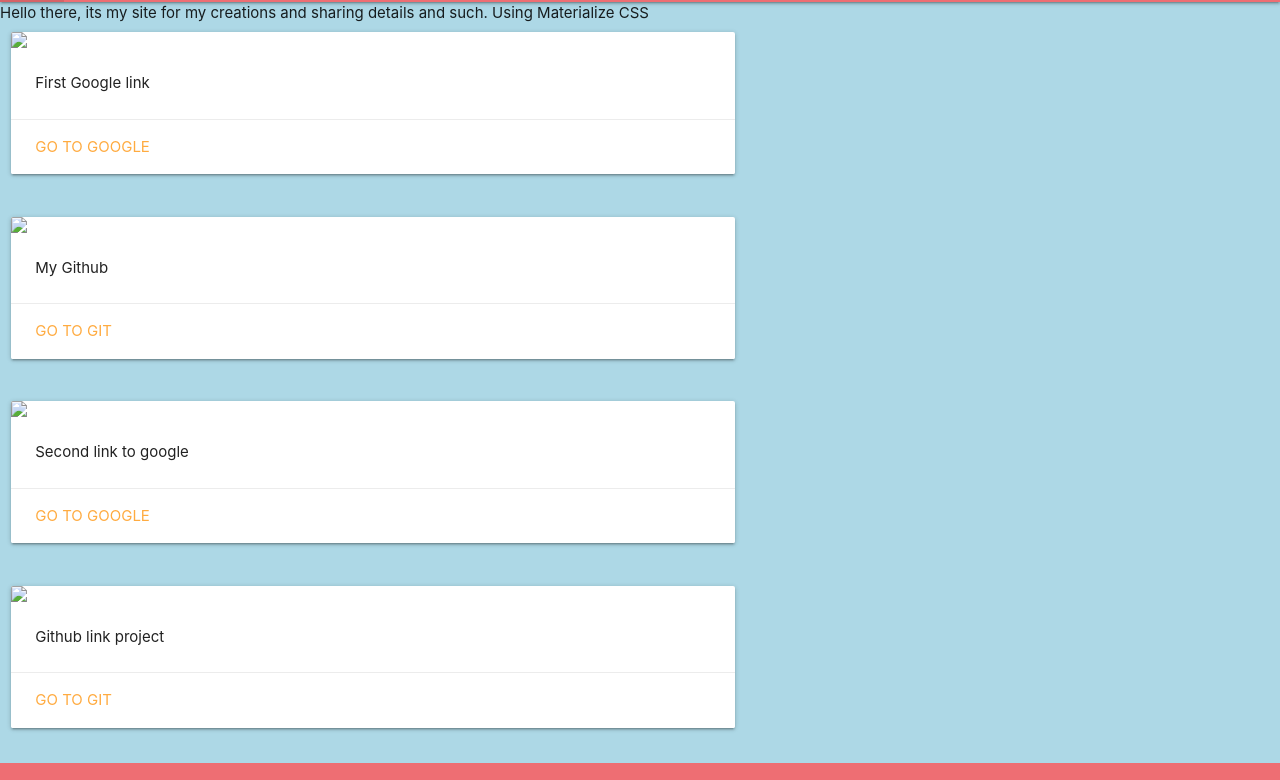
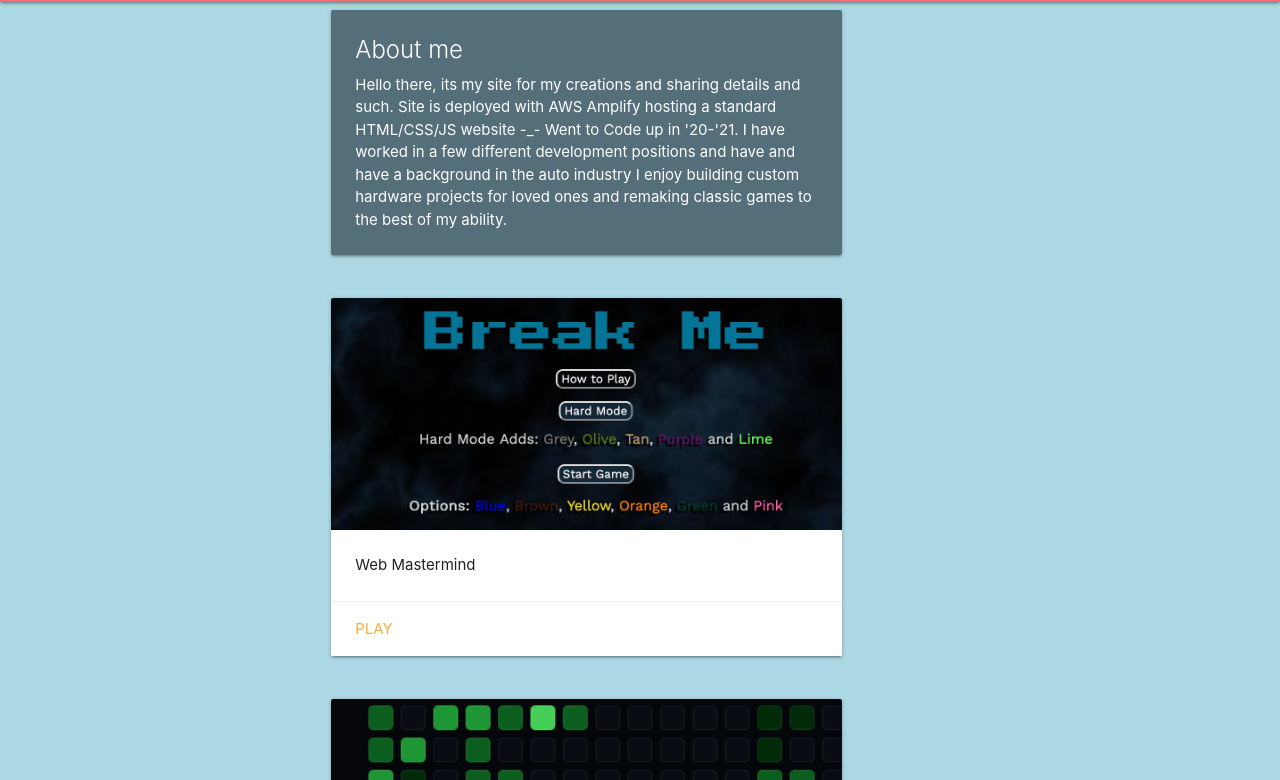
Before and after one commit to Mdbaker19/domainSite, a plain HTML site: page index.html in a window 1280 px wide. Shown: the part 62-842 px from the top of the page. Drawn offline with nearby package versions, Linux system fonts and the light colour scheme.

Commit message:
Some details at least

```diff
--- a/index.css
+++ b/index.css
@@ -12,3 +12,13 @@ body {
 main {
     flex: 1 0 auto;
 }
+
+#canvas {
+    position: fixed;
+    top: 0;
+    left: 0;
+    z-index: -1;
+    width: 100vw;
+    height: 100vh;
+    pointer-events: none; /* let mouse clicks pass through */
+  }
--- a/index.html
+++ b/index.html
@@ -12,22 +12,18 @@
 </head>
 <body>
 
+    <canvas id="canvas"></canvas>
+
     <nav id="top">
         <div class="nav-wrapper">
-            <a href="#" class="brand-logo right">Logo</a>
+            <a href="#" class="brand-logo right">Matthew</a>
             <ul id="nav-mobile" class="left hide-on-med-and-down">
-                <li><a href="sass.html">Sass</a></li>
-                <li><a href="badges.html">Components</a></li>
-                <li><a href="collapsible.html">JavaScript</a></li>
+<!--                <li><a href="sass.html">Sass</a></li>-->
             </ul>
         </div>
     </nav>
 
     <main>
-
-        <section id="about">
-            Hello there, its my site for my creations and sharing details and such. Using Materialize CSS
-        </section>
 
         <section id="cards">
 
@@ -39,17 +35,14 @@
     <footer class="page-footer">
         <div class="container">
             <div class="row">
-                <div class="col l6 s12">
+                <div class="col l5 s12">
                     <h5 class="white-text">This is the bottom</h5>
-                    <p class="grey-text text-lighten-4">You can use rows and columns here to organize your footer content.</p>
+                    <p class="grey-text text-lighten-4">Using Materialize CSS.</p>
                 </div>
                 <div class="col l4 offset-l2 s12">
                     <h5 class="white-text">Links</h5>
                     <ul>
-                        <li><a class="grey-text text-lighten-3" href="#!">Link 1</a></li>
-                        <li><a class="grey-text text-lighten-3" href="#!">Link 2</a></li>
-                        <li><a class="grey-text text-lighten-3" href="#!">Link 3</a></li>
-                        <li><a class="grey-text text-lighten-3" href="#!">Link 4</a></li>
+                        <li><a class="grey-text text-lighten-3" href="#!">Links I dont have</a></li>
                     </ul>
                 </div>
             </div>
@@ -57,7 +50,7 @@
         <div class="footer-copyright">
             <div class="container">
                 © 2025 Copyright Text
-                <a class="grey-text text-lighten-4 right" href="#top">Top</a>
+                <a class="grey-text text-lighten-4 right" href="#top">Back to Top</a>
             </div>
         </div>
     </footer>
--- a/index.js
+++ b/index.js
@@ -4,38 +4,51 @@
 
     const cards = [
         {
-            description: "First Google link",
-            link: "https://google.com",
-            linkText: "Go to google"
+            description: 'Hello there, its my site for my creations and sharing details and such.\n' +
+                '            Site is deployed with AWS Amplify hosting a standard HTML/CSS/JS website -_-\n' +
+                '            Went to Code up in \'20-\'21. I have worked in a few different development positions and have and have a background in the auto industry \n' +
+                '             I enjoy building custom hardware projects for loved ones and remaking classic games to the best of my ability.',
+            title: 'About me'
+        },
+        {
+            description: "Web Mastermind",
+            link: "https://mdbaker19.github.io/MasterMind-project/",
+            linkText: "Play",
+            image: './webmm.png'
         },
         {
             description: "My Github",
             link: "https://github.com/Mdbaker19",
-            linkText: "Go to Git"
-        },
-        {
-            description: "Second link to google",
-            link: "https://google.com",
-            linkText: "Go to google"
-        },
-        {
-            description: "Github link project",
-            link: "https://github.com",
-            linkText: "Go to Git"
+            linkText: "See my Github",
+            image: './gh.png'
         }
     ];
 
     let elements = '';
     for (let i = 0; i < cards.length; i++) {
-        elements += genCard(cards[i]);
+        elements += genCard(cards[i], i === 0);
     }
     document.getElementById("cards").insertAdjacentHTML("afterbegin", elements);
 
 
-    function genCard(data) {
+    function genCard(data, basic) {
+        if (basic) {
+            return `
+              <div class="row">
+                <div class="col s12 m7 l5 offset-m2 offset-l3">
+                  <div class="card blue-grey darken-1">
+                    <div class="card-content white-text">
+                      <span class="card-title">${data.title}</span>
+                      <p>${data.description}</p>
+                    </div>
+                  </div>
+                </div>
+              </div>
+            `
+        }
         return `
           <div class="row">
-            <div class="col s12 m7">
+            <div class="col s12 m7 l5 offset-m2 offset-l3">
               <div class="card">
                 <div class="card-image">
                   <img src="${data.image}">
@@ -52,4 +65,39 @@
             `;
     }
 
+
+
+    const canvas = document.getElementById('canvas');
+    const ctx = canvas.getContext('2d');
+
+    function resizeCanvas() {
+      canvas.width = window.innerWidth;
+      canvas.height = window.innerHeight;
+    }
+    resizeCanvas();
+    window.addEventListener('resize', resizeCanvas);
+
+    const pos = [];
+
+    window.addEventListener('mousemove', (e) => {
+      pos.push({ x: e.clientX, y: e.clientY });
+      if (pos.length > 100) pos.shift(); // keep last 100 points
+    });
+
+    function draw() {
+      ctx.fillStyle = '#add8e6';
+      ctx.fillRect(0, 0, canvas.width, canvas.height);
+
+      for (let i = 0; i < pos.length; i++) {
+        const { x, y } = pos[i];
+        ctx.fillStyle = `rgba(0,0,0,${i / pos.length})`; // fade tail
+        ctx.beginPath();
+        ctx.arc(x, y, 3, 0, Math.PI * 2);
+        ctx.fill();
+      }
+
+      requestAnimationFrame(draw);
+    }
+    draw();
+
 })();
```
Also changed, not shown: gh.png (added), webmm.png (added).
